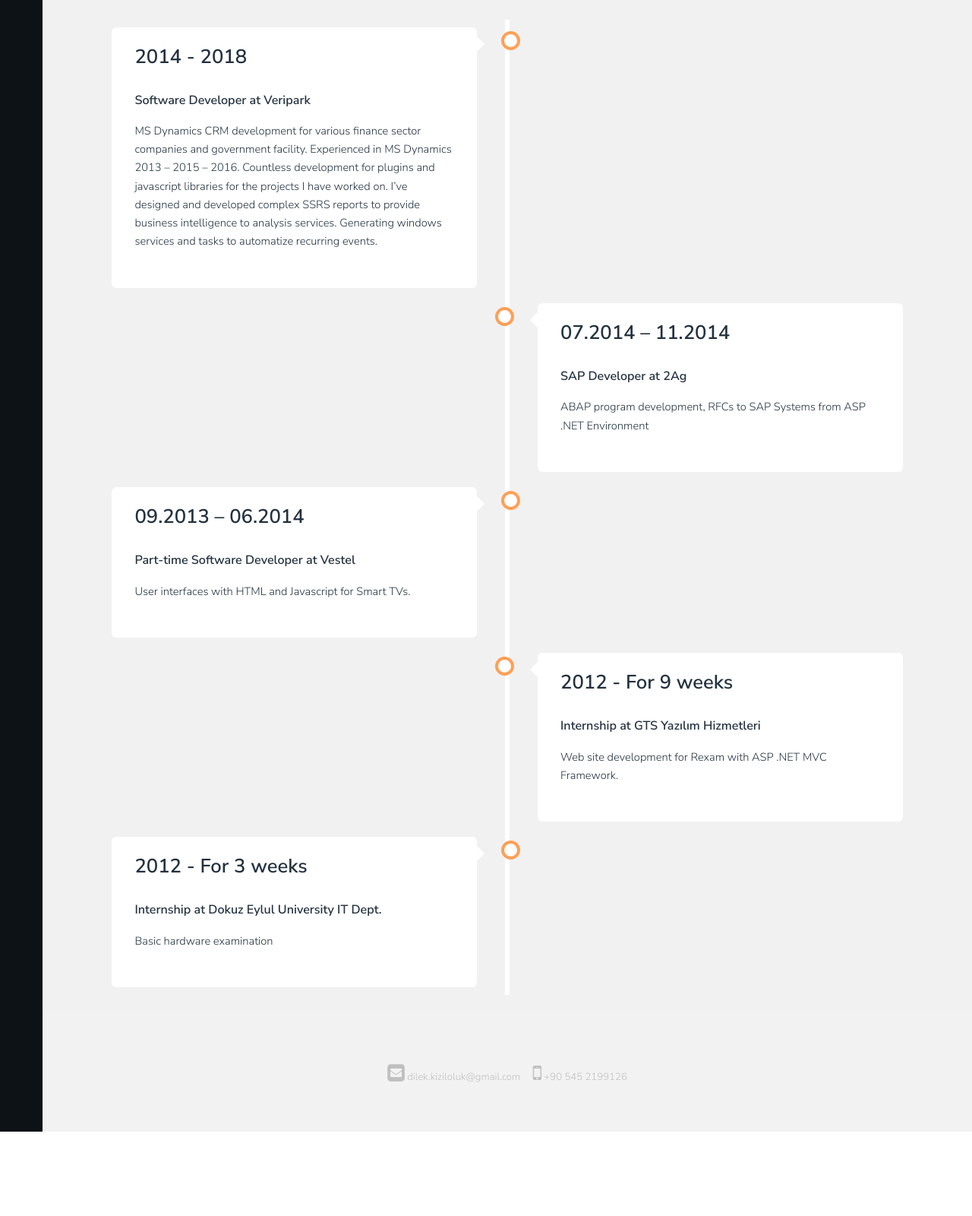
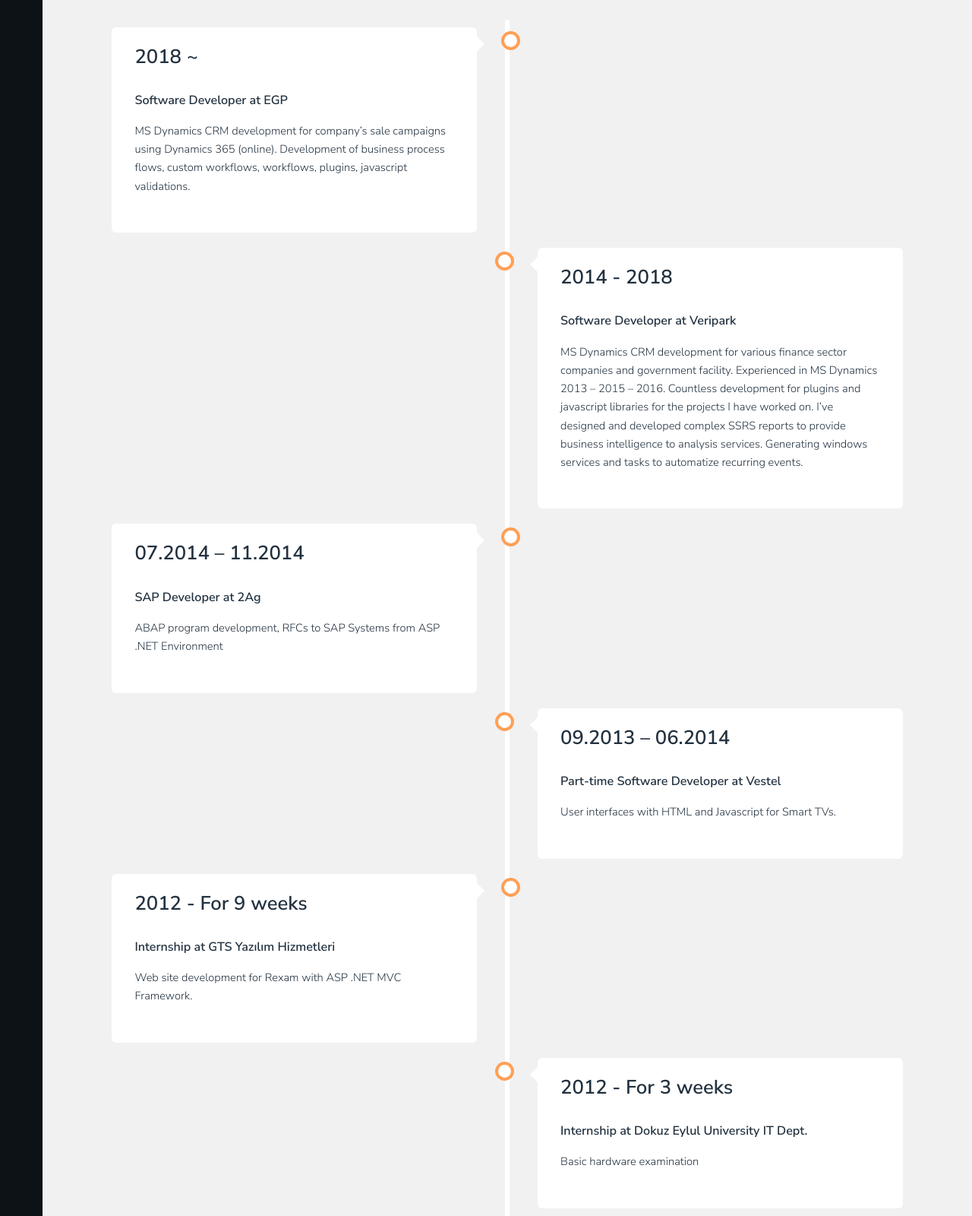
Before and after one commit to chibi-cthulhu/chibi-cthulhu.github.io, a plain HTML site: page exp.html in a window 1280 px wide. Shown: the part 260-1860 px from the top of the page at 76% size. Before the commit the page ends 1749 px from the top, so only its background shows below. Drawn offline with Linux system fonts and the light colour scheme.

Commit message:
cv updated

```diff
--- a/exp.html
+++ b/exp.html
@@ -46,6 +46,15 @@
                 <div class="timeline">
                     <div class="container left">
                         <div class="contentDate">
+                            <h2>2018 ~</h2>
+                            <h4>Software Developer at EGP</h4>
+                            <p>MS Dynamics CRM development for company’s sale campaigns using Dynamics 365 (online).
+							   Development of business process flows, custom workflows, workflows, plugins, javascript validations.
+                            </p>
+                        </div>
+                    </div>
+					<div class="container right">
+                        <div class="contentDate">
                             <h2>2014 - 2018</h2>
                             <h4>Software Developer at Veripark</h4>
                             <p>MS Dynamics CRM development for various finance sector companies and government facility. Experienced in MS Dynamics 2013 – 2015 – 2016.
@@ -55,7 +64,7 @@
                             </p>
                         </div>
                     </div>
-                    <div class="container right">
+                    <div class="container left">
                         <div class="contentDate">
                             <h2>07.2014 – 11.2014</h2>
                             <h4>SAP Developer at 2Ag</h4>
@@ -63,7 +72,7 @@
                             </p>
                         </div>
                     </div>
-                    <div class="container left">
+                    <div class="container right">
                         <div class="contentDate">
                             <h2>09.2013 – 06.2014</h2>
                             <h4>Part-time Software Developer at Vestel</h4>
@@ -72,14 +81,14 @@
                         </div>
 
                     </div>
-                    <div class="container right">
+                    <div class="container left">
                         <div class="contentDate">
                             <h2>2012 - For 9 weeks</h2>
                             <h4>Internship at GTS Yazılım Hizmetleri</h4>
                             <p>Web site development for Rexam with ASP .NET MVC Framework.</p>
                         </div>
                     </div>
-                    <div class="container left">
+                    <div class="container right">
                         <div class="contentDate">
                             <h2>2012 - For 3 weeks</h2>
                             <h4>Internship at Dokuz Eylul University IT Dept.</h4>
```
Also changed, not shown: 1 other file.
